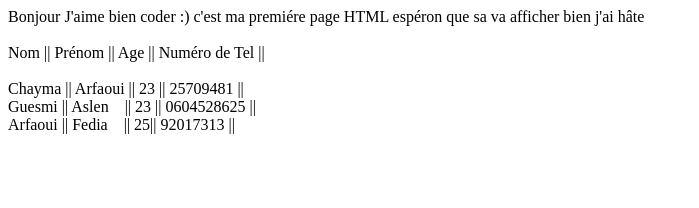
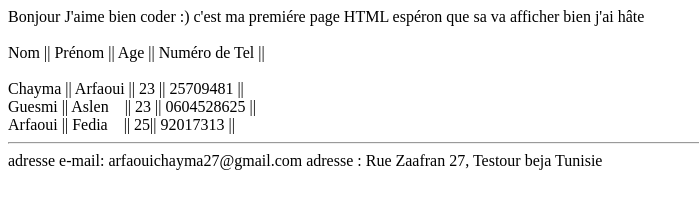
Before and after one commit to aslen77/Shadesapp, a plain HTML site: page index.html in a window 1280 px wide. Shown: the whole page, without its empty margins (0-699 px from the left). Drawn offline with Linux system fonts and the light colour scheme.

Commit message:
Ajout adresse

```diff
--- a/index.html
+++ b/index.html
@@ -13,6 +13,9 @@ Nom || Prénom  || Age || Numéro de Tel || <br><br>
 Chayma || Arfaoui || 23 || 25709481 || <br>
 Guesmi || Aslen &nbsp;&nbsp;  || 23 || 0604528625 || <br>
 Arfaoui || Fedia&nbsp; &nbsp;  || 25|| 92017313 ||<br>
+<hr>
+adresse e-mail: arfaouichayma27@gmail.com
+adresse : Rue Zaafran 27, Testour beja Tunisie
 
 </body>
 </html>
```
